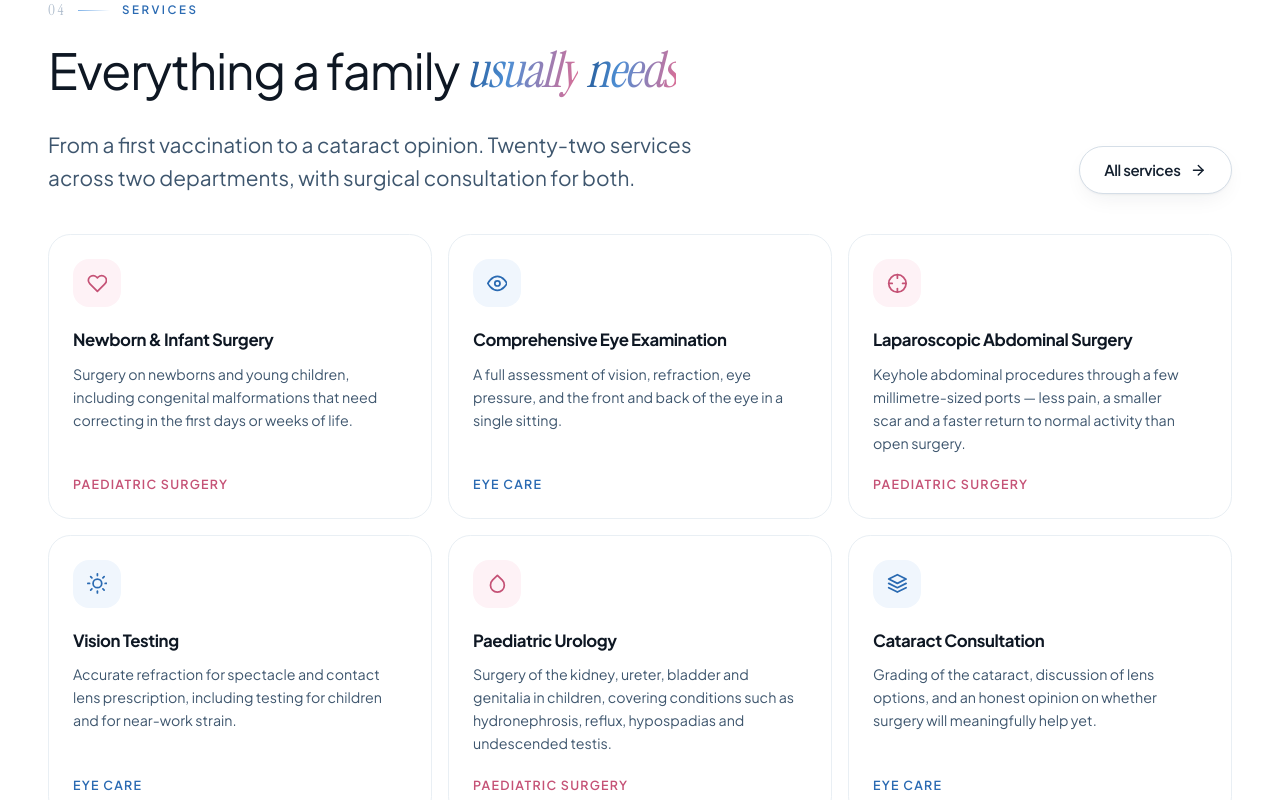
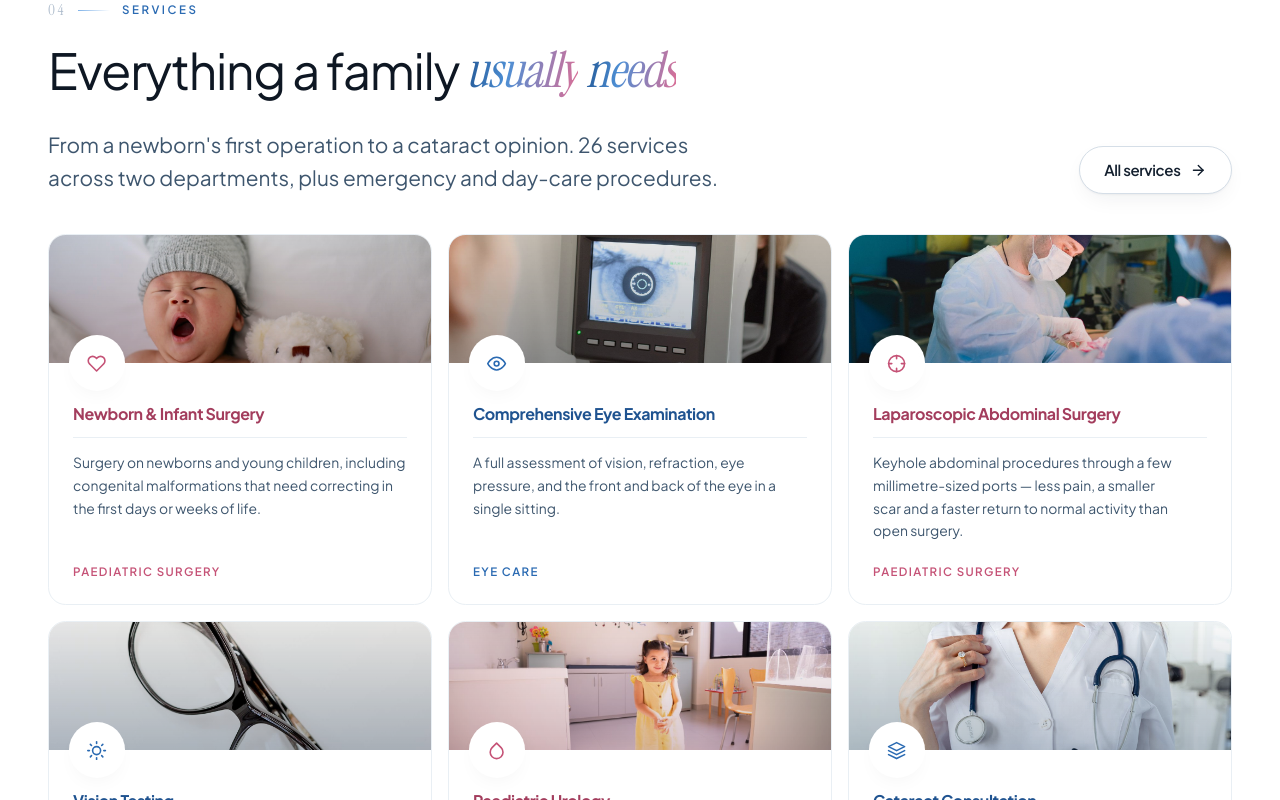
Before and after one commit to santosh-workspace/test-clinic, a Next.js app: page / in a window 1280 px wide. Shown: the part 4160-4960 px from the top of the page. Built offline with nearby package versions, Linux system fonts and the light colour scheme.

Commit message:
next update-new

```diff
--- a/src/components/sections/ServiceCard.tsx
+++ b/src/components/sections/ServiceCard.tsx
@@ -2,7 +2,9 @@
 
 import { motion, useReducedMotion } from "framer-motion";
 import Image, { type StaticImageData } from "next/image";
+import Link from "next/link";
 import type { IconType } from "react-icons";
+import { FiArrowRight } from "react-icons/fi";
 import { cn } from "@/lib/utils";
 
 /**
@@ -33,6 +35,8 @@ export function ServiceCard({
   icon: Icon,
   accent,
   image,
+  href,
+  meta,
   className,
 }: {
   name: string;
@@ -40,28 +44,17 @@ export function ServiceCard({
   icon: IconType;
   accent: "brand" | "rose";
   image?: { src: StaticImageData; alt: string };
+  /** Makes the whole card a link. Used by the homepage preview. */
+  href?: string;
+  /** Small label at the foot — the department, on mixed grids. */
+  meta?: string;
   className?: string;
 }) {
   const reduced = useReducedMotion();
   const rose = accent === "rose";
 
-  return (
-    <motion.article
-      data-reveal
-      variants={{
-        hidden: reduced ? {} : { opacity: 0, x: 28 },
-        show: {
-          opacity: 1,
-          x: 0,
-          transition: { duration: 0.6, ease: [0.16, 1, 0.3, 1] },
-        },
-      }}
-      className={cn(
-        "group flex h-full flex-col overflow-hidden rounded-[1.1rem] border border-ink-100 bg-white transition-[border-color,box-shadow,transform] duration-400 ease-[var(--ease-out-expo)] hover:border-transparent hover:shadow-[var(--shadow-lift)]",
-        !reduced && "hover:-translate-y-1",
-        className,
-      )}
-    >
+  const body = (
+    <>
       {/* Banner — photograph where one honestly exists, tinted panel otherwise */}
       <div
         className={cn(
@@ -154,7 +147,53 @@ export function ServiceCard({
         <p className="mt-3.5 text-[0.87rem] leading-relaxed text-ink-600">
           {description}
         </p>
+
+        {meta && (
+          <span
+            className={cn(
+              "mt-auto inline-flex items-center gap-1.5 pt-5 text-[0.72rem] font-semibold uppercase tracking-[0.12em]",
+              rose ? "text-rose-600" : "text-brand-600",
+            )}
+          >
+            {meta}
+            {href && (
+              <FiArrowRight
+                aria-hidden="true"
+                className="opacity-0 transition-all duration-300 ease-[var(--ease-out-expo)] group-hover:translate-x-1 group-hover:opacity-100"
+              />
+            )}
+          </span>
+        )}
       </div>
-    </motion.article>
+    </>
+  );
+
+  const shell = cn(
+    "group flex h-full flex-col overflow-hidden rounded-[1.1rem] border border-ink-100 bg-white transition-[border-color,box-shadow,transform] duration-400 ease-[var(--ease-out-expo)] hover:border-transparent hover:shadow-[var(--shadow-lift)]",
+    !reduced && "hover:-translate-y-1",
+    className,
+  );
+
+  return (
+    <motion.div
+      data-reveal
+      variants={{
+        hidden: reduced ? {} : { opacity: 0, x: 28 },
+        show: {
+          opacity: 1,
+          x: 0,
+          transition: { duration: 0.6, ease: [0.16, 1, 0.3, 1] },
+        },
+      }}
+      className="h-full"
+    >
+      {href ? (
+        <Link href={href} className={shell}>
+          {body}
+        </Link>
+      ) : (
+        <article className={shell}>{body}</article>
+      )}
+    </motion.div>
   );
 }
--- a/src/components/sections/ServicesPreview.tsx
+++ b/src/components/sections/ServicesPreview.tsx
@@ -1,29 +1,35 @@
 "use client";
 
-import Link from "next/link";
-import { FiArrowRight } from "react-icons/fi";
+import { ServiceCard } from "@/components/sections/ServiceCard";
 import { Reveal, Stagger } from "@/components/ui/Reveal";
 import { ButtonLink } from "@/components/ui/Button";
 import { Section, SectionHeading } from "@/components/ui/Section";
-import { departments } from "@/config/content";
-import { cn } from "@/lib/utils";
+import { departments, emergencyServices } from "@/config/content";
 
 /**
- * Interleaved services grid — the first six from each department, alternating,
- * so the section reads as one hospital rather than two lists side by side.
+ * Homepage services preview.
+ *
+ * Renders the same <ServiceCard> as the department pages and /services, so a
+ * service looks identical wherever it appears — same photograph, same banner,
+ * same hover. Previously this section had its own bespoke card markup and
+ * quietly drifted out of step once the cards gained imagery.
+ *
+ * Cards here additionally carry a department label and link through to that
+ * department, which the in-page grids do not need.
  */
 export function ServicesPreview() {
   const items = departments.flatMap((dept) =>
     dept.services.slice(0, 6).map((service) => ({ ...service, dept })),
   );
 
-  // Alternate between departments so colour rhythm is even across the grid.
+  // Alternate between departments so the colour rhythm is even across the grid.
+  const eye = items.filter((i) => i.dept.slug === "eye-care");
   const interleaved = items
     .filter((i) => i.dept.slug === "pediatric-surgery")
-    .flatMap((p, idx) => {
-      const e = items.filter((i) => i.dept.slug === "eye-care")[idx];
-      return e ? [p, e] : [p];
-    });
+    .flatMap((p, idx) => (eye[idx] ? [p, eye[idx]] : [p]));
+
+  const total =
+    departments.reduce((n, d) => n + d.services.length, 0) + emergencyServices.length;
 
   return (
     <Section id="services" tone="white">
@@ -36,7 +42,7 @@ export function ServicesPreview() {
               { text: "Everything a family" },
               { text: "usually needs", accent: true },
             ]}
-            lead="From a first vaccination to a cataract opinion. Twenty-two services across two departments, with surgical consultation for both."
+            lead={`From a newborn's first operation to a cataract opinion. ${total} services across two departments, plus emergency and day-care procedures.`}
             className="lg:max-w-2xl"
           />
           <Reveal variant="up">
@@ -50,61 +56,18 @@ export function ServicesPreview() {
           className="mt-10 grid gap-4 sm:grid-cols-2 lg:grid-cols-3"
           amount={0.055}
         >
-          {interleaved.map((item) => {
-            const rose = item.dept.accent === "rose";
-            const Icon = item.icon;
-
-            return (
-              <Reveal key={`${item.dept.slug}-${item.name}`} child variant="up">
-                <Link
-                  href={item.dept.href}
-                  className="group relative flex h-full flex-col overflow-hidden rounded-[1.4rem] border border-ink-100 bg-white p-6 transition-all duration-500 ease-[var(--ease-out-expo)] hover:-translate-y-1 hover:border-transparent hover:shadow-[var(--shadow-lift)]"
-                >
-                  {/* Colour wash that fades in on hover */}
-                  <span
-                    aria-hidden="true"
-                    className={cn(
-                      "pointer-events-none absolute inset-0 opacity-0 transition-opacity duration-500 group-hover:opacity-100",
-                      rose
-                        ? "bg-linear-to-br from-rose-50 to-transparent"
-                        : "bg-linear-to-br from-brand-50 to-transparent",
-                    )}
-                  />
-
-                  <span
-                    className={cn(
-                      "relative grid size-12 place-items-center rounded-2xl text-[1.3rem] transition-all duration-500 ease-[var(--ease-out-expo)] group-hover:-rotate-6 group-hover:scale-110",
-                      rose
-                        ? "bg-rose-50 text-rose-600 group-hover:bg-rose-500 group-hover:text-white"
-                        : "bg-brand-50 text-brand-600 group-hover:bg-brand-600 group-hover:text-white",
-                    )}
-                  >
-                    <Icon aria-hidden="true" />
-                  </span>
-
-                  <h3 className="relative mt-5 text-[1.05rem] font-bold tracking-tight text-ink-950">
-                    {item.name}
-                  </h3>
-                  <p className="relative mt-2.5 flex-1 text-[0.89rem] leading-relaxed text-ink-600">
-                    {item.description}
-                  </p>
-
-                  <span
-                    className={cn(
-                      "relative mt-5 inline-flex items-center gap-1.5 text-[0.78rem] font-semibold uppercase tracking-[0.1em]",
-                      rose ? "text-rose-600" : "text-brand-600",
-                    )}
-                  >
-                    {item.dept.shortName}
-                    <FiArrowRight
-                      aria-hidden="true"
-                      className="opacity-0 transition-all duration-300 ease-[var(--ease-out-expo)] group-hover:translate-x-1 group-hover:opacity-100"
-                    />
-                  </span>
-                </Link>
-              </Reveal>
-            );
-          })}
+          {interleaved.map((item) => (
+            <ServiceCard
+              key={`${item.dept.slug}-${item.name}`}
+              name={item.name}
+              description={item.description}
+              icon={item.icon}
+              image={item.image}
+              accent={item.dept.accent}
+              href={item.dept.href}
+              meta={item.dept.shortName}
+            />
+          ))}
         </Stagger>
       </div>
     </Section>
```
Also changed, not shown: 1 other file (tests, documents, lock files or other folders).
